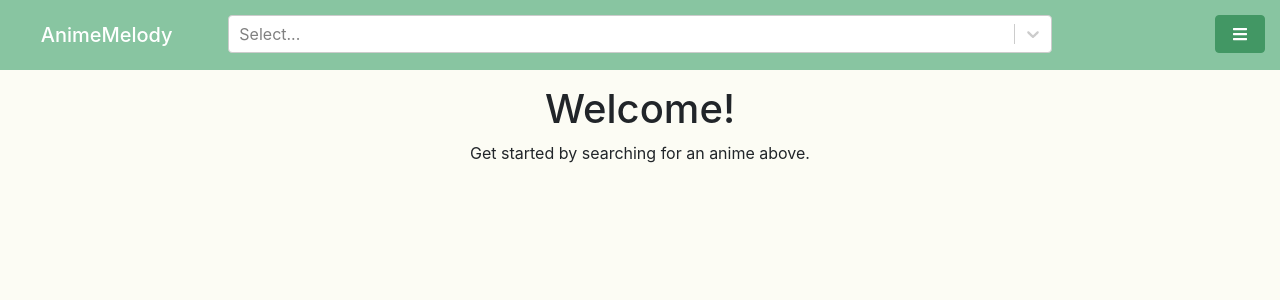
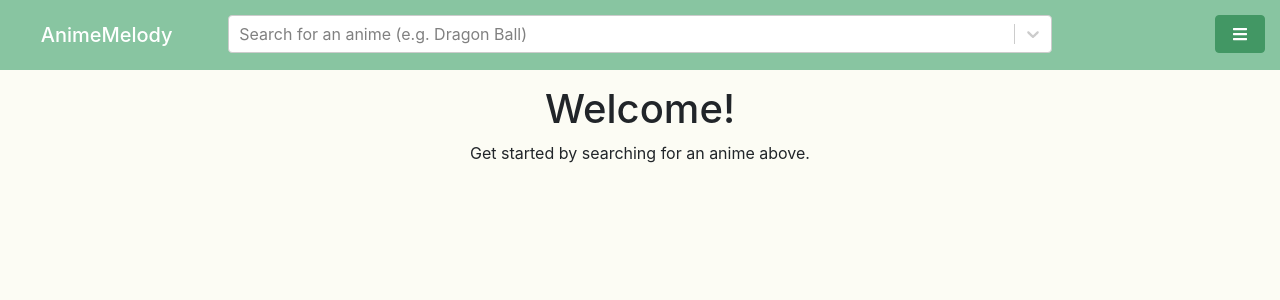
Before and after one commit to akaram94/animemelody-fe, a React (Create React App) app: page / in a window 1280 px wide. Shown: the top 300 px of the page. Built offline with nearby package versions, Linux system fonts and the light colour scheme.

Commit message:
Added placeholder message.

```diff
--- a/src/components/Header.js
+++ b/src/components/Header.js
@@ -97,6 +97,7 @@ class Header extends Component {
                 <div className="col-md-8 col-10">
                     <div id="searchBar">
                         <AsyncSelect
+                            placeholder="Search for an anime (e.g. Dragon Ball)"
                             cacheOptions
                             loadOptions={loadOptions}
                             onInputChange={this.handleInputChange}
```
